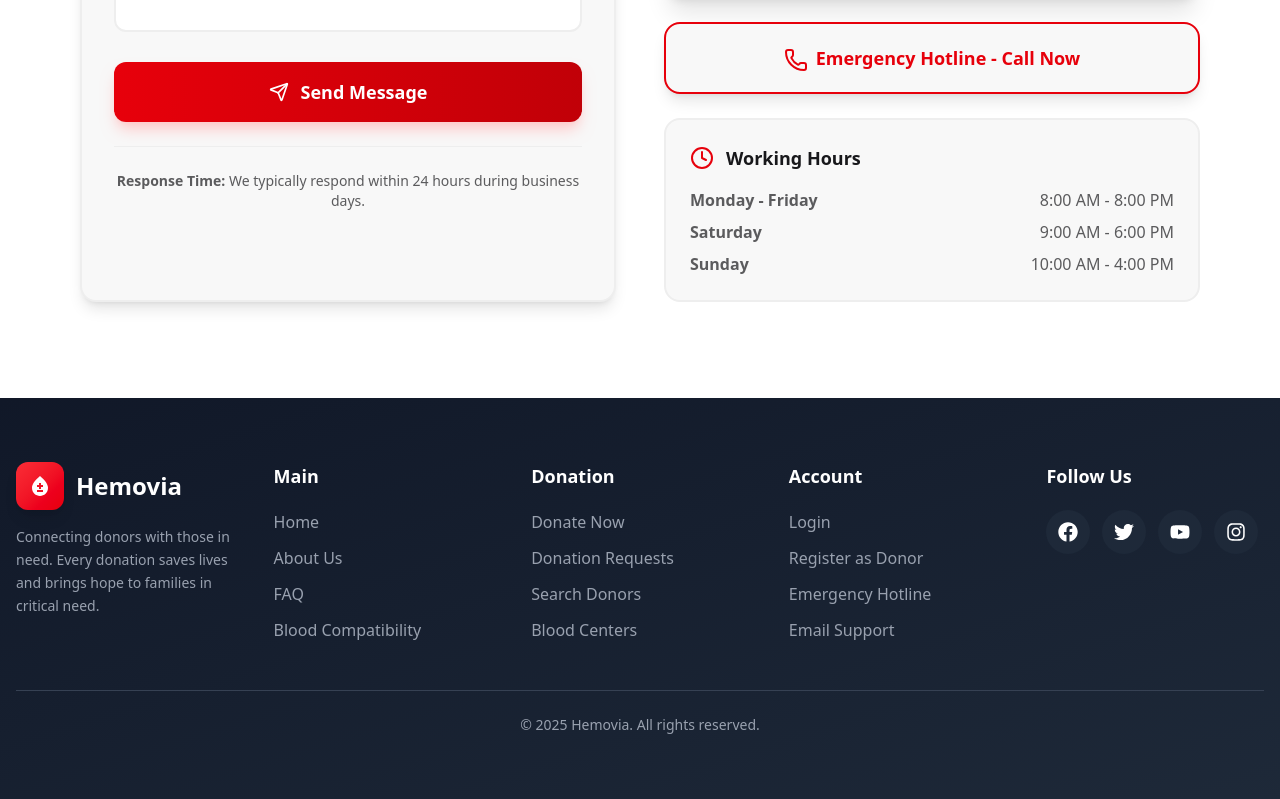
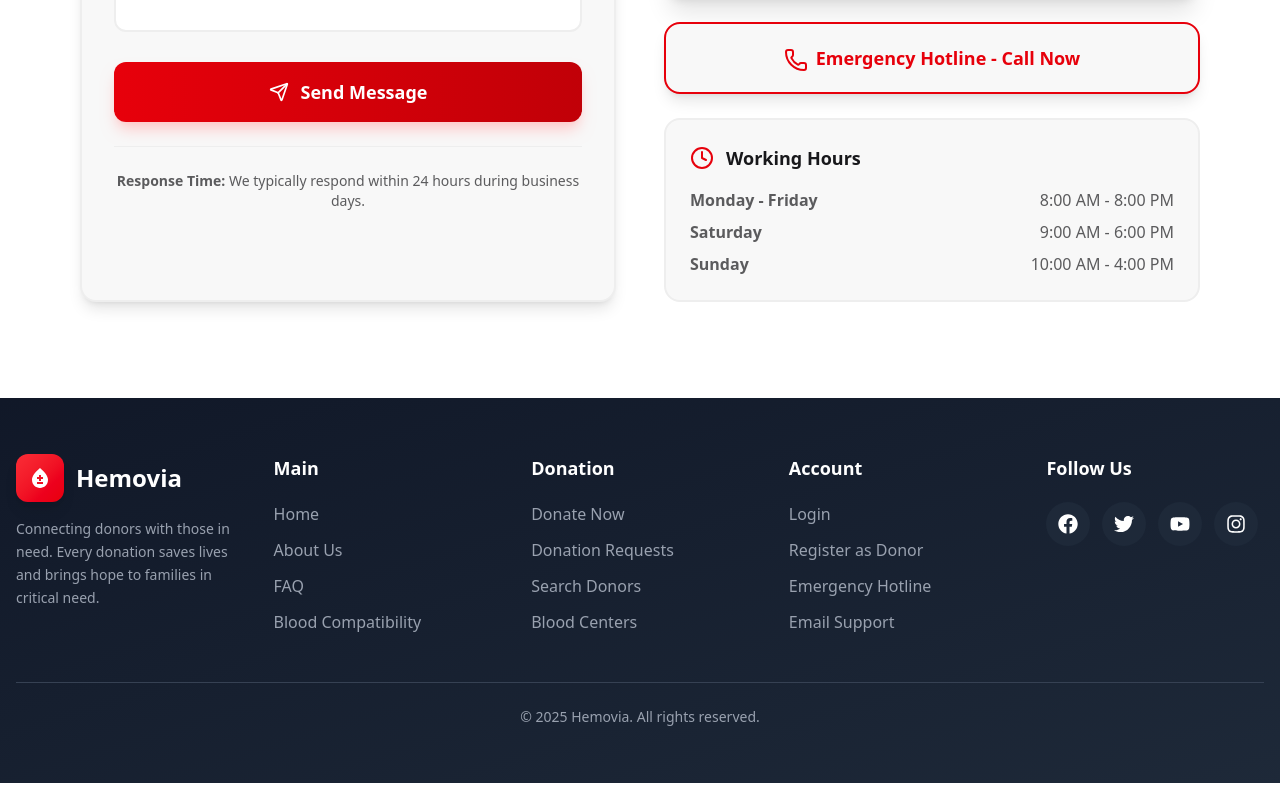
Before and after one commit to SiratimMChy/BloodDonation, a React (Vite) app: page / in a window 1280 px wide. Shown: the part 7255-8054 px from the top of the page. Built offline with nearby package versions, Linux system fonts and the light colour scheme; no server answers.

Commit message:
Update footer top padding

```diff
--- a/src/Components/Footer/Footer.jsx
+++ b/src/Components/Footer/Footer.jsx
@@ -4,7 +4,7 @@ import { MdBloodtype } from 'react-icons/md';
 
 const Footer = () => {
   return (
-    <footer className="bg-gradient-to-br from-gray-900 to-gray-800 text-white py-16">
+    <footer className="bg-gradient-to-br from-gray-900 to-gray-800 text-white py-14">
       <div className="container mx-auto px-4 max-w-7xl">
         <div className="grid grid-cols-1 md:grid-cols-2 lg:grid-cols-5 gap-10 mb-12">
           {/* Brand */}
```
